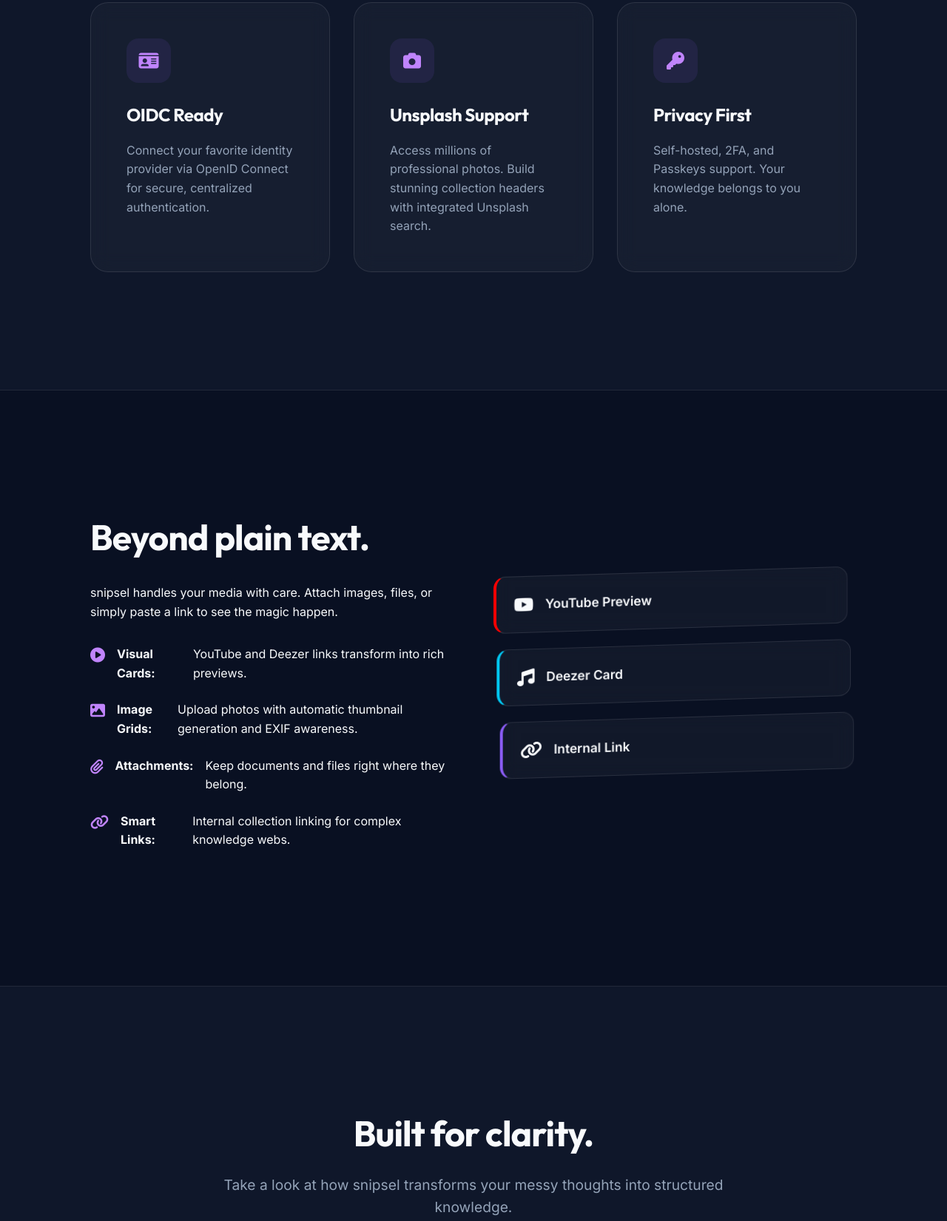
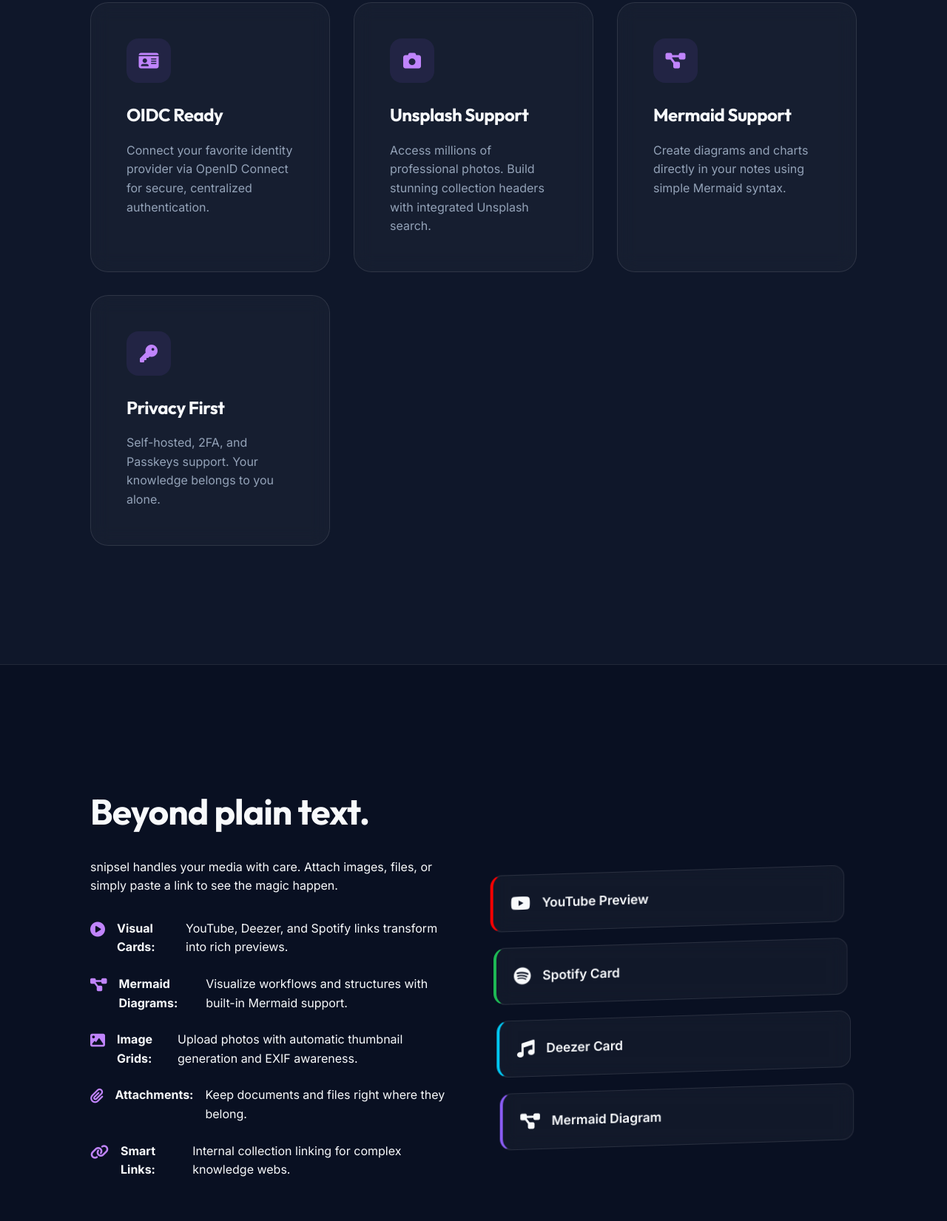
Before and after one commit to mcfetz/snipsel-website, a website built with Vite: page index.html in a window 1280 px wide. Shown: the part 3146-4797 px from the top of the page at 74% size. Built offline with nearby package versions, Linux system fonts and the light colour scheme.

Commit message:
feat: Add Mermaid support and Spotify Visual Card

```diff
--- a/index.html
+++ b/index.html
@@ -154,6 +154,12 @@
                 </div>
 
                 <div class="feature-card glass reveal">
+                    <div class="card-icon"><i class="fas fa-project-diagram"></i></div>
+                    <h3>Mermaid Support</h3>
+                    <p>Create diagrams and charts directly in your notes using simple Mermaid syntax.</p>
+                </div>
+
+                <div class="feature-card glass reveal">
                     <div class="card-icon"><i class="fas fa-key"></i></div>
                     <h3>Privacy First</h3>
                     <p>Self-hosted, 2FA, and Passkeys support. Your knowledge belongs to you alone.</p>
@@ -169,7 +175,8 @@
                     <h2>Beyond plain text.</h2>
                     <p>snipsel handles your media with care. Attach images, files, or simply paste a link to see the magic happen.</p>
                     <ul class="media-list">
-                        <li><i class="fas fa-play-circle"></i> <strong>Visual Cards:</strong> YouTube and Deezer links transform into rich previews.</li>
+                        <li><i class="fas fa-play-circle"></i> <strong>Visual Cards:</strong> YouTube, Deezer, and Spotify links transform into rich previews.</li>
+                        <li><i class="fas fa-project-diagram"></i> <strong>Mermaid Diagrams:</strong> Visualize workflows and structures with built-in Mermaid support.</li>
                         <li><i class="fas fa-image"></i> <strong>Image Grids:</strong> Upload photos with automatic thumbnail generation and EXIF awareness.</li>
                         <li><i class="fas fa-paperclip"></i> <strong>Attachments:</strong> Keep documents and files right where they belong.</li>
                         <li><i class="fas fa-link"></i> <strong>Smart Links:</strong> Internal collection linking for complex knowledge webs.</li>
@@ -178,8 +185,9 @@
                 <div class="media-visual reveal delay-1">
                     <div class="card-stack">
                         <div class="sample-card yt glass"><i class="fab fa-youtube"></i> YouTube Preview</div>
+                        <div class="sample-card sp glass"><i class="fab fa-spotify"></i> Spotify Card</div>
                         <div class="sample-card dz glass"><i class="fas fa-music"></i> Deezer Card</div>
-                        <div class="sample-card link glass"><i class="fas fa-link"></i> Internal Link</div>
+                        <div class="sample-card mm glass"><i class="fas fa-project-diagram"></i> Mermaid Diagram</div>
                     </div>
                 </div>
             </div>
@@ -215,6 +223,10 @@
                     <div class="gallery-caption">Advanced Editor</div>
                 </div>
                 <div class="gallery-item glass reveal">
+                    <img src="assets/screen_mermaid.png" alt="Mermaid Diagrams" class="gallery-img">
+                    <div class="gallery-caption">Mermaid Diagrams</div>
+                </div>
+                <div class="gallery-item glass reveal delay-1">
                     <img src="assets/screen_ai.png" alt="AI Assistant" class="gallery-img">
                     <div class="gallery-caption">AI Prompting</div>
                 </div>
--- a/main.js
+++ b/main.js
@@ -61,6 +61,7 @@
     'assets/screen_cards.png',
     'assets/screen_cards2.png',
     'assets/screen_editor.png',
+    'assets/screen_mermaid.png',
     'assets/screen_ai.png',
     'assets/screen_images.png',
     'assets/screen_tasks.png',
--- a/style.css
+++ b/style.css
@@ -387,9 +387,10 @@
     font-size: 1.5rem;
 }
 
-.sample-card.yt { border-left: 4px solid #f00; transform: rotateX(10deg) rotateY(-10deg) translateZ(50px); }
+.sample-card.yt { border-left: 4px solid #f00; transform: rotateX(10deg) rotateY(-10deg) translateZ(75px); }
+.sample-card.sp { border-left: 4px solid #1db954; transform: rotateX(10deg) rotateY(-10deg) translateZ(50px); }
 .sample-card.dz { border-left: 4px solid #00c7f2; transform: rotateX(10deg) rotateY(-10deg) translateZ(25px); }
-.sample-card.link { border-left: 4px solid var(--accent-color); transform: rotateX(10deg) rotateY(-10deg); }
+.sample-card.mm { border-left: 4px solid var(--accent-color); transform: rotateX(10deg) rotateY(-10deg); }
 
 .card-stack:hover .sample-card {
     transform: rotateX(0) rotateY(0) translateZ(0);
```
Also changed, not shown: assets/screen_mermaid.png (added).
